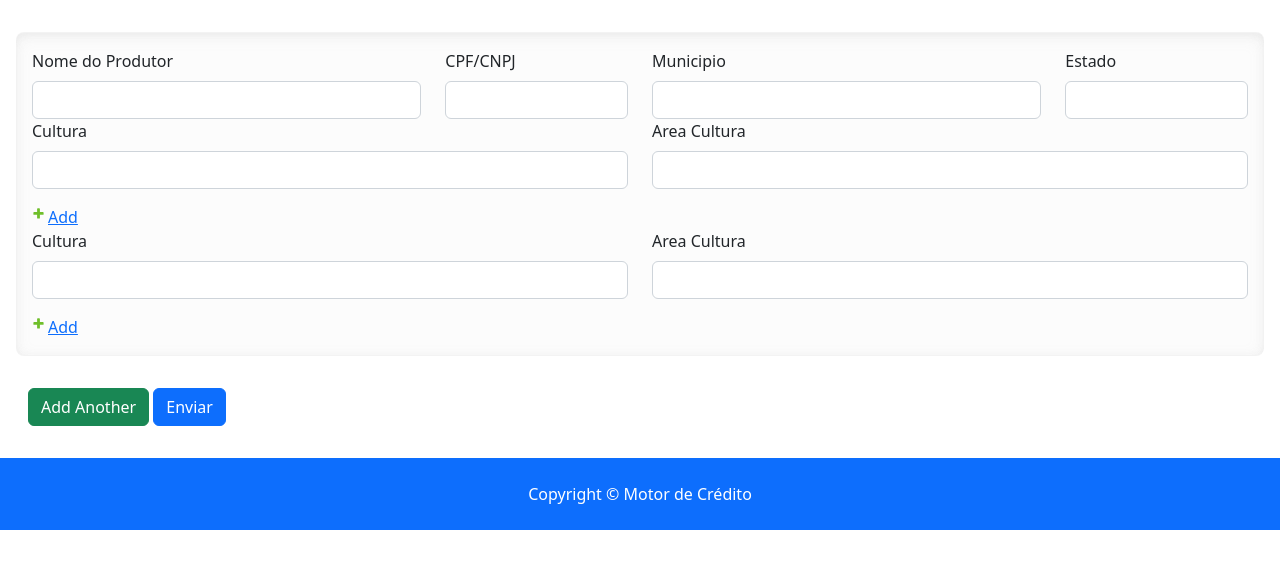
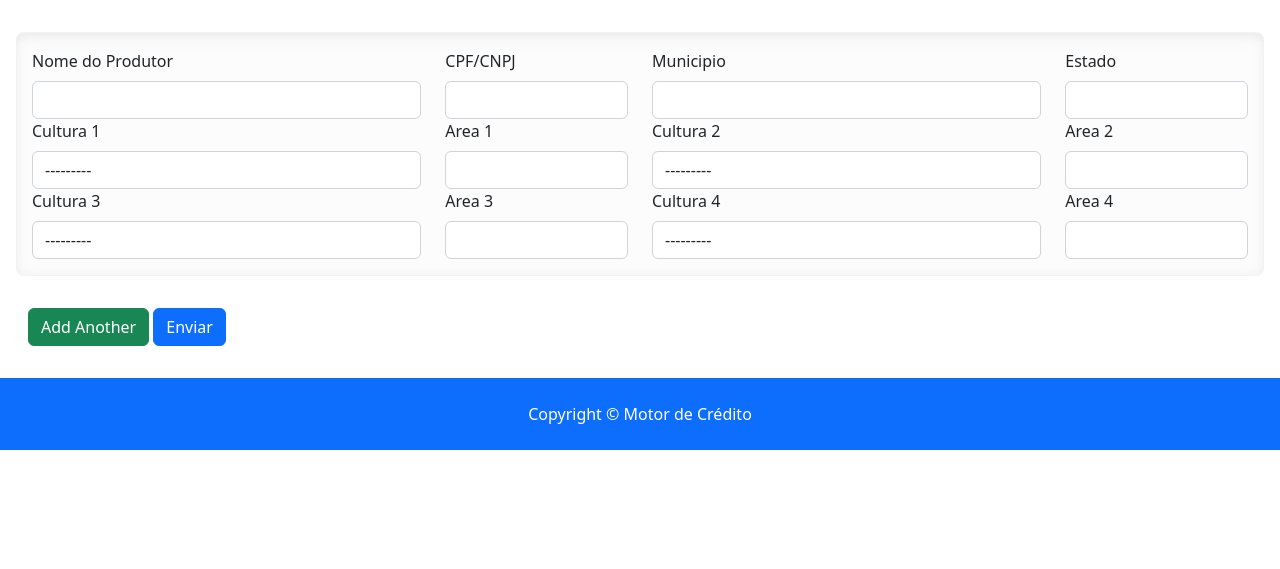
Before and after one commit to lejcruz/djangomotor, a Django app: page /cadastro_produtor/ in a window 1280 px wide. Shown: the part 56-625 px from the top of the page. Run offline with Django 4.2, Linux system fonts and the light colour scheme; lists and menus that the app fills with data are empty; some libraries are stand-ins or nearby versions.

Commit message:
finalizado mvp para cadastro de produtores

```diff
--- a/cadastro_produtor/admin.py
+++ b/cadastro_produtor/admin.py
@@ -3,4 +3,3 @@ from . import models
 
 # Register your models here.
 admin.site.register(models.Produtor)
-admin.site.register(models.ProdutorCultura)
--- a/cadastro_produtor/forms.py
+++ b/cadastro_produtor/forms.py
@@ -22,25 +22,3 @@ ProdutorFormSet = forms.modelformset_factory(
     fields=("__all__"),
     extra=1
 )
-
-class CadastroProdutorCulturaForm(forms.ModelForm):
-
-    def __init__(self, *args, **kwargs):
-        super().__init__(*args, **kwargs)
-
-        for field in self.fields.keys():
-
-            if field != 'produtor':
-
-                self.fields[field].widget.attrs['class'] = 'form-control'
-
-    class Meta:
-        model = models.ProdutorCultura
-        fields = ["cultura", "area"]
-
-ProdutorCulturaFormSet = forms.modelformset_factory(
-    model=models.ProdutorCultura,
-    form=CadastroProdutorCulturaForm,
-    fields=("__all__"),
-    extra=2
-)
--- a/cadastro_produtor/models.py
+++ b/cadastro_produtor/models.py
@@ -1,24 +1,54 @@
 from django.db import models
 from django import forms
+from django.core import validators
+from pyUFbr.baseuf import ufbr
+
+
 
 
 # Create your models here.
+
+VALIDATOR_FOR_AREA = [validators.MaxValueValidator(12000,"Área Máxima Permitida é de 12mil hectares"),
+                      validators.MinValueValidator(1,"Área Mínima Permitida é de 1 hectare")
+                     ]
+
+
+CULTURA_CHOICES= [
+    ('soja', 'Soja'),
+    ('milho', 'Milho'),
+    ('café', 'Café'),
+    ('algodao', 'Algodao'),
+    ]
+
+
+ESTADO_CHOICES= [(uf, uf) for uf in ufbr.list_uf]
+
+# POr enquanto vou deixar sem a opção de escolher a cidade e colocar essa feature depois
+
 class Produtor(models.Model):
     name = models.CharField(max_length=30)
     valor_cpf_cnpj = models.CharField(max_length=18)
     municipio = models.CharField(max_length=50)
-    estado = models.CharField(max_length=2)
+    estado = models.CharField(max_length=2, choices=ESTADO_CHOICES, default=None)
+
+    cultura1 = models.CharField(max_length=30, choices=CULTURA_CHOICES, null=True, blank=True)
+    area1 = models.IntegerField(validators=VALIDATOR_FOR_AREA, null=True, blank=True)
+
+    cultura2 = models.CharField(max_length=30, choices=CULTURA_CHOICES, null=True, blank=True)
+    area2 = models.IntegerField(validators=VALIDATOR_FOR_AREA, null=True, blank=True)
+
+    cultura3 = models.CharField(max_length=30, choices=CULTURA_CHOICES, null=True, blank=True)
+    area3 = models.IntegerField(validators=VALIDATOR_FOR_AREA, null=True, blank=True)
+
+    cultura4 = models.CharField(max_length=30, choices=CULTURA_CHOICES, null=True, blank=True)
+    area4 = models.IntegerField(validators=VALIDATOR_FOR_AREA, null=True, blank=True)
 
 
     def __str__(self):
-        return f'{self.name} - {self.valor_cpf_cnpj} - {self.municipio}/{self.estado}'
-
-
-class ProdutorCultura(models.Model):
-    produtor = models.ForeignKey(Produtor, on_delete=models.CASCADE)
-
-    cultura = models.CharField(max_length=30)
-    area = models.IntegerField()
-
-    def __str__(self):
-        return f'{self.produtor} - {self.cultura} - {self.area}'
+        return f"""
+        {self.name} - {self.valor_cpf_cnpj} - {self.municipio}/{self.estado}
+        [{self.cultura1}:{self.area1},
+        {self.cultura2}:{self.area2},
+        {self.cultura3}:{self.area3},
+        {self.cultura4}:{self.area4},
+        ]"""
--- a/cadastro_produtor/templates/cadastro_produtor/pages/produtor_form.html
+++ b/cadastro_produtor/templates/cadastro_produtor/pages/produtor_form.html
@@ -86,11 +86,6 @@
   border-radius: 0.5em;
   }
 
-  .addlink {
-    padding-left: 1em;
-    background: url({%  static 'cadastro_produtor/img/icon-addlink.svg' %}) 0 1px no-repeat;
-  }
-
 
 </style>
 
@@ -113,24 +108,23 @@
         <div class="col-sm-2"><label for="id_valor_cpf_cnpj" class="form-label">CPF/CNPJ</label> {{form_produtor.valor_cpf_cnpj}} </div>
         <div class="col-sm-4"><label for="id_municipio" class="form-label">Municipio</label> {{form_produtor.municipio}} </div>
         <div class="col-sm-2"><label for="id_estado" class="form-label">Estado</label> {{form_produtor.estado}} </div>
-
       </div>
-  {% endfor %}
-
-  {% for form_produtor_cultura in produtor_cultura_formset %}
-    <div class="produtor-cultura-form">
 
       <div class="row">
-        <div class="col-sm-6"><label for="id_cultura" class="form-label">Cultura </label> {{form_produtor_cultura.cultura}} </div>
-        <div class="col-sm-6"><label for="id_area" class="form-label">Area Cultura </label> {{form_produtor_cultura.area}} </div>
+        <div class="col-sm-4"> <label for="id_cultura1" class="form-label">Cultura 1</label> {{form_produtor.cultura1}} </div>
+        <div class="col-sm-2"><label for="id_are1" class="form-label">Area 1</label> {{form_produtor.area1}} </div>
+
+        <div class="col-sm-4"> <label for="id_cultura2" class="form-label">Cultura 2</label> {{form_produtor.cultura2}} </div>
+        <div class="col-sm-2"><label for="id_valor_area2" class="form-label">Area 2</label> {{form_produtor.area2}} </div>
       </div>
 
-    </div>
+      <div class="row">
+        <div class="col-sm-4"> <label for="id_cultura3" class="form-label">Cultura 3</label> {{form_produtor.cultura3}} </div>
+        <div class="col-sm-2"><label for="id_area3" class="form-label">Area 3</label> {{form_produtor.area3}} </div>
 
-      <div id="add-cultura-form-div" class="row">
-        <div class="col-sm3" style="margin-top: 1em;"><a id="add-cultura" class="addlink" href="#">Add</a></div>
+        <div class="col-sm-4"> <label for="id_cultura4" class="form-label">Cultura 4</label> {{form_produtor.cultura4}} </div>
+        <div class="col-sm-2"><label for="id_area4" class="form-label">Area 4</label> {{form_produtor.area4}} </div>
       </div>
-
 
   {% endfor %}
 
@@ -180,23 +174,6 @@ function addForm(e) {
     totalForms.setAttribute('value', `${formNum+1}`) //Increment the number of total forms in the management form
 }
 
-//Copy and replicate only Cultura and Area Cultura for Each Produtor
-
-let produtorCulturaForm = document.querySelectorAll(".produtor-cultura-form")
-let addCulturaLink = document.querySelector("#add-cultura")
-let addCulturaDiv = document.querySelector("#add-cultura-form-div")
-
-addCulturaLink.addEventListener('click', addCultura)
-
-function addCultura(e) {
-    e.preventDefault()
-
-    let newCultura = produtorCulturaForm[0].cloneNode(true) //Clone the produtor form
-
-    addCulturaDiv.parentNode.insertBefore(newCultura, addCulturaDiv)
-}
-
-
 // $("#id_valor_cpf_cnpj").keydown(function(){
 //     try {
 //         $("#id_valor_cpf_cnpj").unmask();
--- a/cadastro_produtor/views.py
+++ b/cadastro_produtor/views.py
@@ -17,55 +17,24 @@ class ProdutorAddView(TemplateView):
     def get(self, *args, **kwargs):
         # Create an instance of the formset
         formset_produtor = forms.ProdutorFormSet(queryset=models.Produtor.objects.none())
-        formset_produtor_cultura = forms.ProdutorCulturaFormSet(queryset=models.ProdutorCultura.objects.none())
 
-        return self.render_to_response(
-                                        {'produtor_formset': formset_produtor,
-                                         'produtor_cultura_formset': formset_produtor_cultura
-                                         }
-                                      )
+        return self.render_to_response({'produtor_formset': formset_produtor })
 
     # Define method to handle POST request
     def post(self, *args, **kwargs):
 
         formset_produtor = forms.ProdutorFormSet(data=self.request.POST)
-        formset_produtor_cultura = forms.ProdutorCulturaFormSet(data=self.request.POST)
 
         # Check if submitted forms are valid
-        if all([formset_produtor.is_valid(), formset_produtor_cultura.is_valid()]):
+        if formset_produtor.is_valid():
 
-            parent = formset_produtor.save(commit=False)
-            # parent.save()
+            formset_produtor.save()
 
-            child = formset_produtor_cultura.save(commit=False)
-            child.produtor = parent
-
-            # child.save()
-
-            print("form1: " , formset_produtor.cleaned_data)
-            print("form2: " , formset_produtor_cultura.cleaned_data)
+            print("form: ", formset_produtor.cleaned_data)
 
             return redirect(reverse_lazy('cadastro_produtor:thank_you_prod'))
 
-        else:
-            parent = formset_produtor.save(commit=False)
-            child = formset_produtor_cultura.save(commit=False)
-            print("Não Deu Certo")
-            print(parent.cleaned_data)
-            print(child.cleaned_data)
-
-        return self.render_to_response(
-                                        {'produtor_formset': formset_produtor,
-                                         'produtor_cultura_formset': formset_produtor_cultura
-                                         }
-                                      )
-
-# class ProdutorCreateView(CreateView):
-#     model = models.Produtor
-#     template_name = 'cadastro_produtor/pages/produtor_form.html'
-#     form_class = forms.CadastroProdutorForm
-
-#     success_url = reverse_lazy('cadastro_ancora:thank_you')
+        return self.render_to_response({'produtor_formset': formset_produtor} )
 
 
 class ProdutorListView(ListView):
```
Also changed, not shown: cadastro_produtor/templates/cadastro_produtor/pages/produtor_list.html (+7 -1 lines), cadastro_produtor/migrations/0004_produtor_area1_produtor_area2_produtor_area3_and_more.py (added), cadastro_produtor/migrations/0005_alter_produtor_cultura1_alter_produtor_cultura2_and_more.py (added), cadastro_produtor/migrations/0006_alter_produtor_cultura1_alter_produtor_cultura2_and_more.py (added), db.sqlite3.
